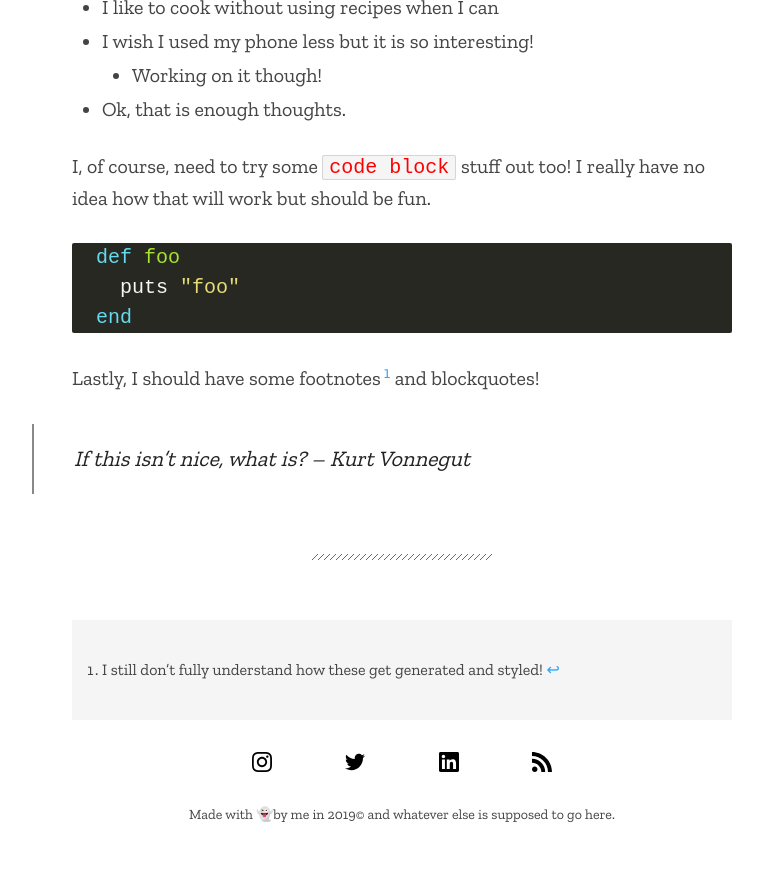
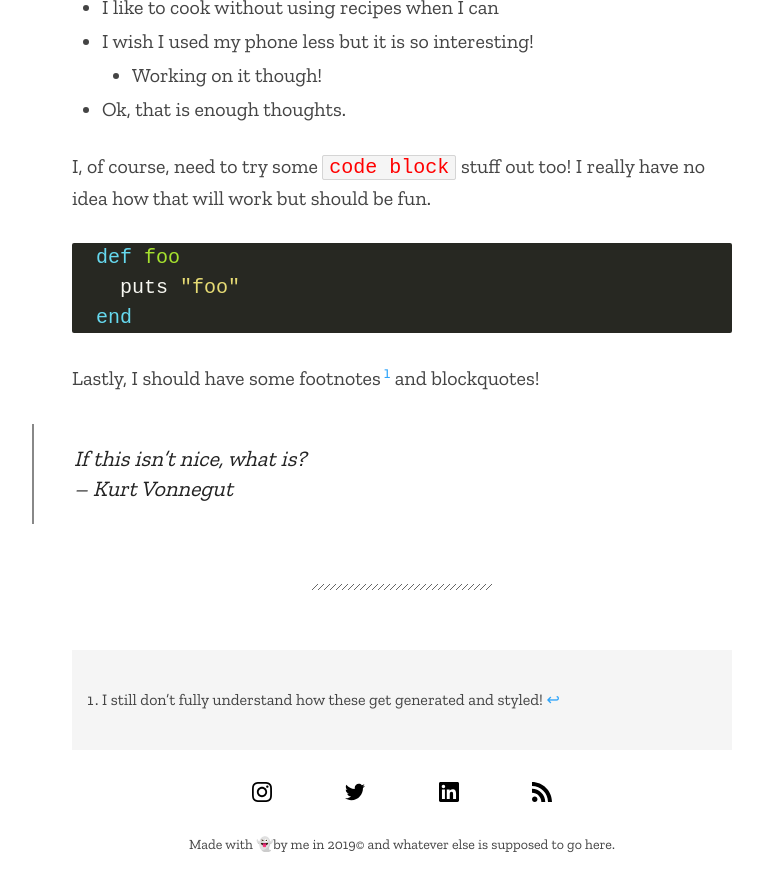
Before and after one commit to jhforster/jhforster.github.io, a Jekyll site: the page built from styleguide.md, in a window 1280 px wide and 900 px high, scrolled down 2047 px. Shown: the top 892 px of the window, without its empty margins (238-1001 px from the left). Built offline with Jekyll 4.4.1, drawn with Linux system fonts in a browser that asks for light colours; our own code applies the rules of GitHub Pages for plain Markdown files; before the commit the page ends 2917 px from its top, so only the background shows below that.

Commit message:
Style guide tweaks

```diff
--- a/styleguide.md
+++ b/styleguide.md
@@ -43,7 +43,8 @@ I, of course, need to try some `code block` stuff out too! I really have no idea
 
 Lastly, I should have some footnotes[^1] and blockquotes!
 
-> If this isn't nice, what is? – Kurt Vonnegut
+> If this isn't nice, what is?
+> – Kurt Vonnegut
 
 [^1]: I still don't fully understand how these get generated and styled!
 
```
Also changed, not shown: other parts of styleguide.md (+1 -1 lines).
